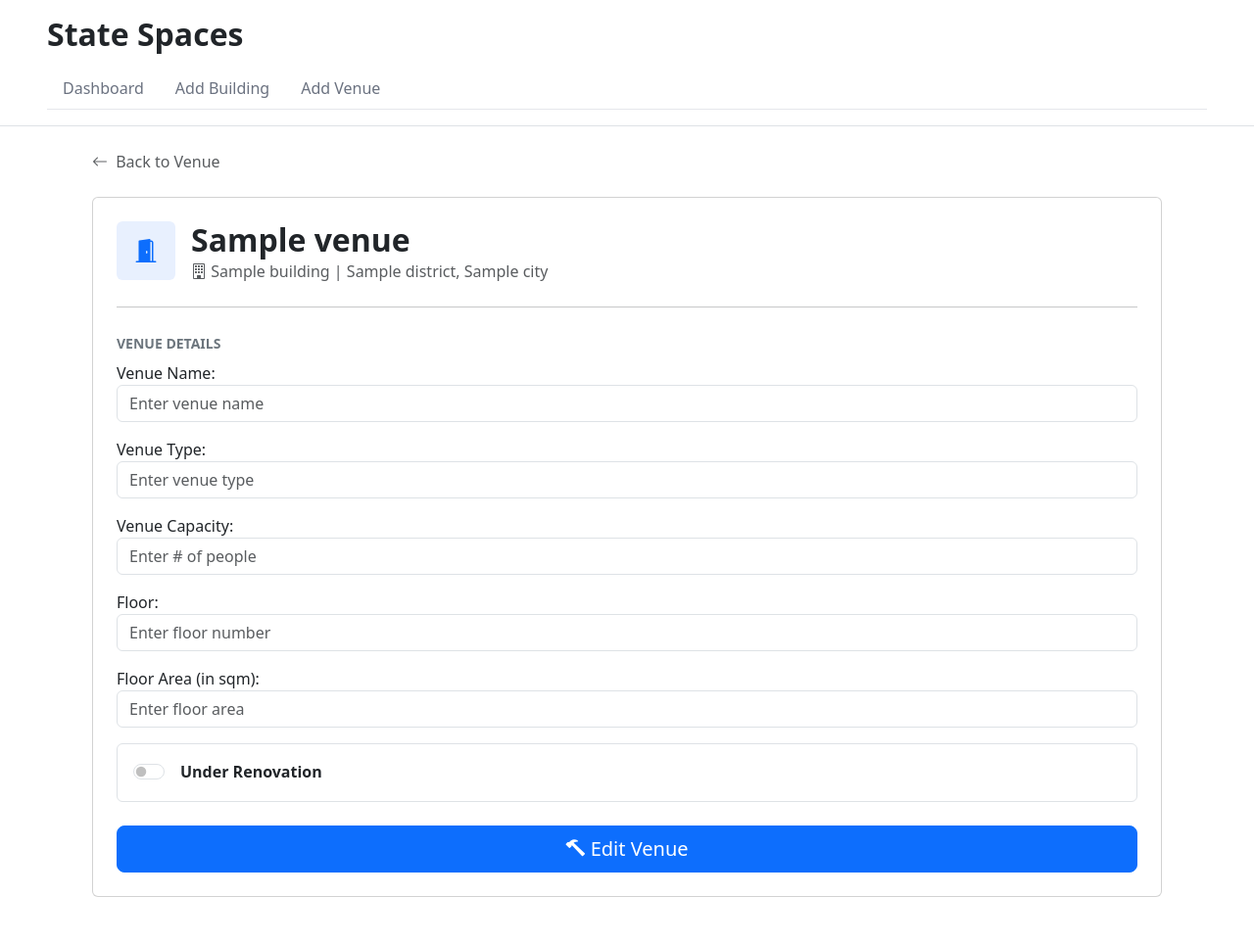
After one commit to pris-matic/DBSolutions, a Django app: template buildings_and_venues/templates/buildings_and_venues/edit_venue.html in a window 1280 px wide. The commit adds this page. Shown: the whole page at 98% size. Run offline with Django 5.2, Linux system fonts and the light colour scheme; the template is opened without the code that fills it: values that come from a table or form of the project are taken from there, most other values are stand-ins (such as "Sample title", 1, 10 or a date in 2020); data that the repository does not hold is empty.

Commit message:
Implemented editing venues view and added the proper link in the detailed venue view.

```diff
--- a/buildings_and_venues/templates/buildings_and_venues/detailed_venue.html
+++ b/buildings_and_venues/templates/buildings_and_venues/detailed_venue.html
@@ -23,7 +23,7 @@
               </div>
             </div>
           </div>
-          <a href="" class="btn btn-outline-primary">
+          <a href="{% url 'buildings_and_venues:edit_venue' venue.id %}" class="btn btn-outline-primary">
             <i class="bi bi-pencil-square me-1"></i> Edit Venue
           </a>
         </div>
--- /dev/null
+++ b/buildings_and_venues/templates/buildings_and_venues/edit_venue.html
@@ -0,0 +1,52 @@
+{% extends 'DBSolutions/base.html' %}
+{% load static %}
+
+{% block content %}
+  <div class="container py-4">
+    <div class="mb-4">
+      <a href="{% url 'buildings_and_venues:detailed_venue' venue.id %}" class="text-decoration-none text-muted hover-primary">
+        <i class="bi bi-arrow-left me-1"></i> Back to Venue
+      </a>
+    </div>
+    <div class="card mb-4">
+      <div class="card-body p-4">
+        <div class="d-flex justify-content-between align-items-start mb-4">
+          <div class="d-flex gap-3">
+            <div class="d-flex align-items-center justify-content-center rounded p-3" style="background-color: #e8f0fe; width: 60px; height: 60px;">
+              <i class="bi bi-door-open-fill text-primary fs-4"></i>
+            </div>
+            <div>
+              <h2 class="fw-semibold mb-0">{{ venue.name }}</h2>
+              <div class="text-muted">
+                <i class="bi bi-building"></i>
+                {{ venue.building.name }} | {{ venue.building.district.name }}, {{ venue.building.district.city }}
+              </div>
+            </div>
+          </div>
+        </div>
+        <hr class="mb-4">
+        <form method="post" enctype="multipart/form-data">
+          {% csrf_token %}
+          <div class="mb-4">
+            <label class="form-label fw-bold text-uppercase text-secondary small">Venue Details</label>
+            <div>
+              {{ venue_form.as_p }}
+            </div>
+            <div class="d-flex align-items-center p-3 border rounded mt-3 bg-white">
+              <div class="form-check form-switch">
+                <input class="form-check-input" type="checkbox" name="under_renovation" value="yes" id="under_renovation" {% if venue.under_renovation %}checked{% endif %}>
+                <label class="form-check-label fw-semibold ms-2" for="under_renovation">
+                  Under Renovation
+                </label>
+              </div>
+            </div>
+          </div>
+          <div class="d-flex flex-column">
+            <button type="submit" class="btn btn-primary btn-lg">
+              <i class="bi bi-hammer"></i> Edit Venue
+            </button>
+          </div>
+        </form>
+    </div>
+  </div>
+{% endblock %}
--- a/buildings_and_venues/urls.py
+++ b/buildings_and_venues/urls.py
@@ -1,5 +1,5 @@
 from django.urls import path
-from .views import homepage, admin_dashboard, add_building, add_venue, add_amenity, detailed_venue
+from .views import homepage, admin_dashboard, add_building, add_venue, add_amenity, detailed_venue, edit_venue
 
 urlpatterns = [
     path('home/', homepage, name='homepage'),
@@ -7,7 +7,8 @@ urlpatterns = [
     path('home/dashboard/add_building/', add_building, name='add_building'),
     path('home/dashboard/add_venue/', add_venue, name='add_venue'),
     path('home/dashboard/add_amenity/', add_amenity, name='add_amenity'),
-    path('home/dashboard/venue/<int:id>', detailed_venue, name='detailed_venue')
+    path('home/dashboard/venue/<int:id>', detailed_venue, name='detailed_venue'),
+    path('home/dashboard/edit_venue/<int:id>', edit_venue, name='edit_venue')
 ]
 
 app_name = 'buildings_and_venues'
```
Also changed, not shown: buildings_and_venues/views.py (+6 -1 lines).
